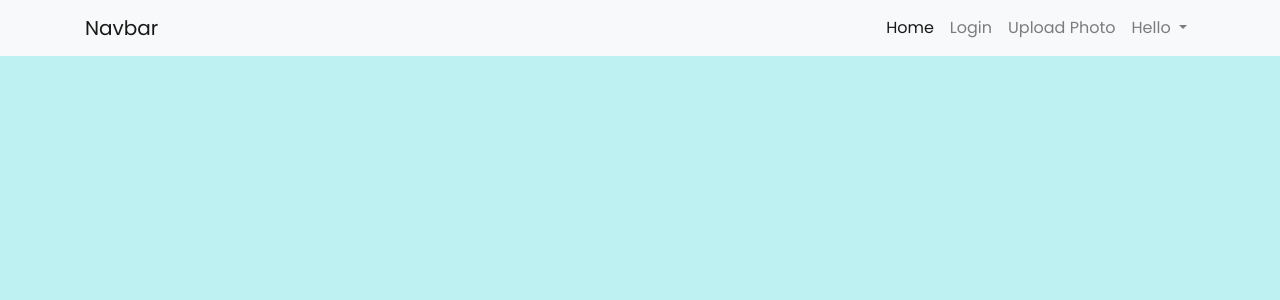
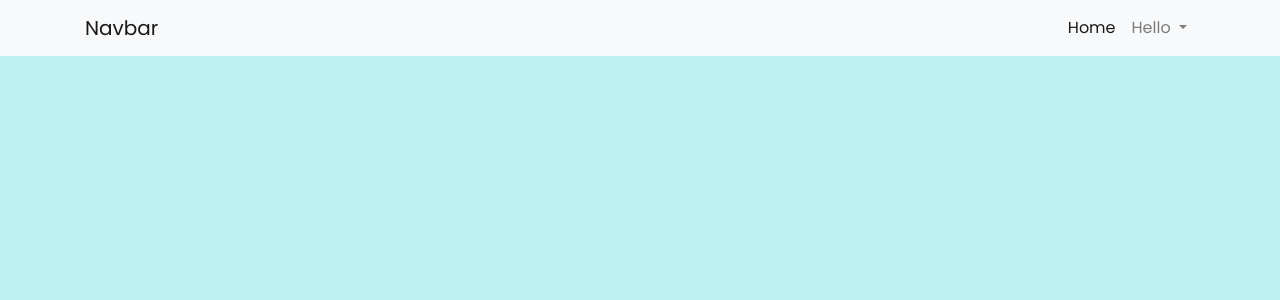
Before and after one commit to tofmat/swep200, a Vue app: page / in a window 1280 px wide. Shown: the top 300 px of the page. Built offline with nearby package versions, Linux system fonts and the light colour scheme.

Commit message:
If you are logged in, the login and signup button wont show

```diff
--- a/src/components/Navbar.vue
+++ b/src/components/Navbar.vue
@@ -11,10 +11,10 @@
       <li class="nav-item active">
         <a class="nav-link" href="#">Home <span class="sr-only">(current)</span></a>
       </li>
-      <li class="nav-item">
+      <li class="nav-item"  v-if="!$root.auth">
         <router-link to="/login" class="nav-link">Login</router-link>
       </li>
-      <li class="nav-item">
+      <li class="nav-item" v-if="!$root.auth">
         <router-link to="/upload" class="nav-link">Upload Photo</router-link>
       </li>
       <li class="nav-item dropdown" v-if="$root.auth">
```
